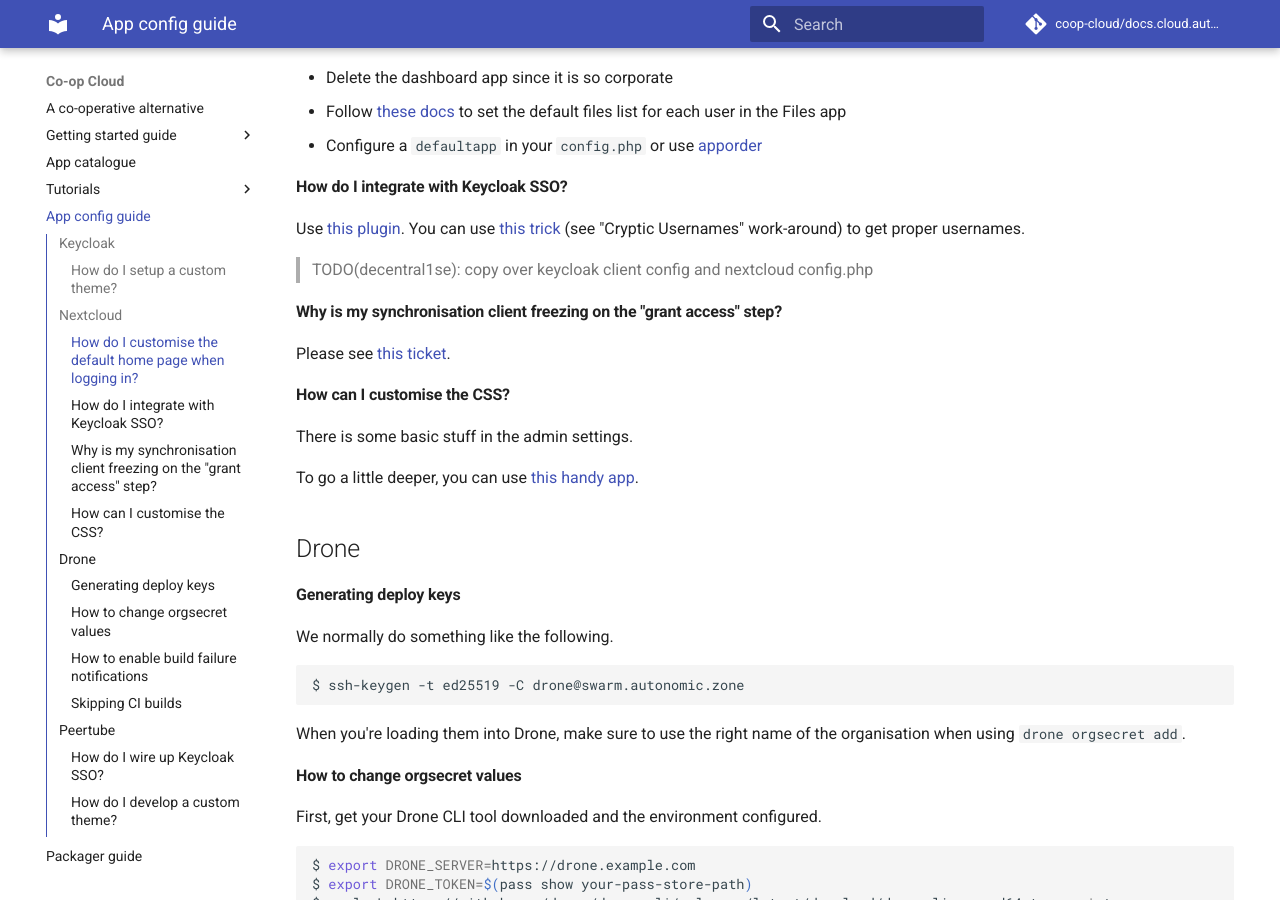
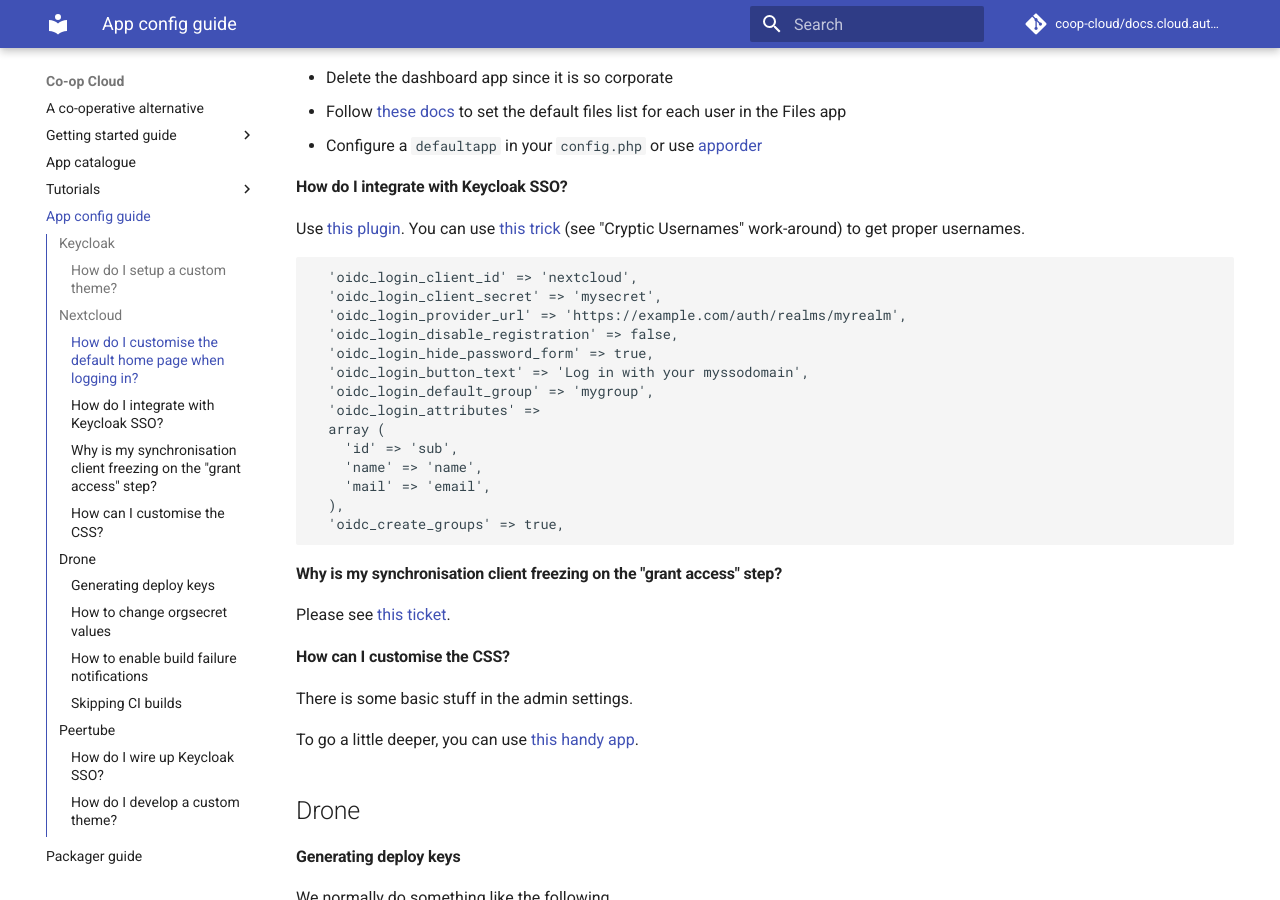
Before and after one commit to mayel/docs.coopcloud.tech, an MkDocs documentation site: the page built from docs/app-config-guide.md, in a window 1280 px wide and 900 px high, scrolled down 365 px. Built offline with MkDocs 1.6.1 and Material for MkDocs 9.7.7, drawn with Linux system fonts in a browser that asks for light colours.

Commit message:
Add config sample

````diff
--- a/docs/app-config-guide.md
+++ b/docs/app-config-guide.md
@@ -20,7 +20,22 @@
 
 Use [this plugin](https://github.com/pulsejet/nextcloud-oidc-login). You can use [this trick](https://janikvonrotz.ch/2020/10/20/openid-connect-with-nextcloud-and-keycloak/) (see "Cryptic Usernames" work-around) to get proper usernames.
 
-> TODO(decentral1se): copy over keycloak client config and nextcloud config.php
+```
+  'oidc_login_client_id' => 'nextcloud',
+  'oidc_login_client_secret' => 'mysecret',
+  'oidc_login_provider_url' => 'https://example.com/auth/realms/myrealm',
+  'oidc_login_disable_registration' => false,
+  'oidc_login_hide_password_form' => true,
+  'oidc_login_button_text' => 'Log in with your myssodomain',
+  'oidc_login_default_group' => 'mygroup',
+  'oidc_login_attributes' =>
+  array (
+    'id' => 'sub',
+    'name' => 'name',
+    'mail' => 'email',
+  ),
+  'oidc_create_groups' => true,
+```
 
 #### Why is my synchronisation client freezing on the "grant access" step?
 
````
